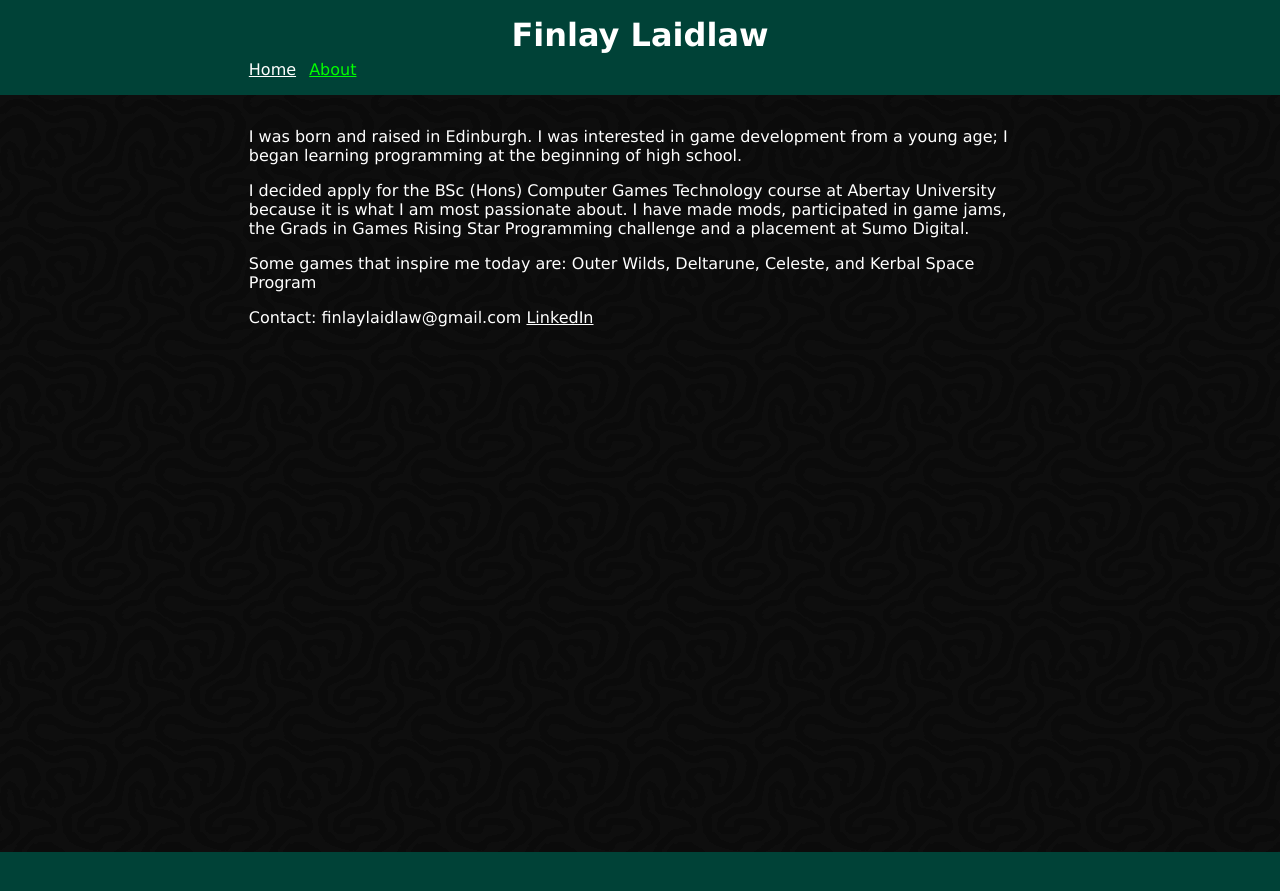
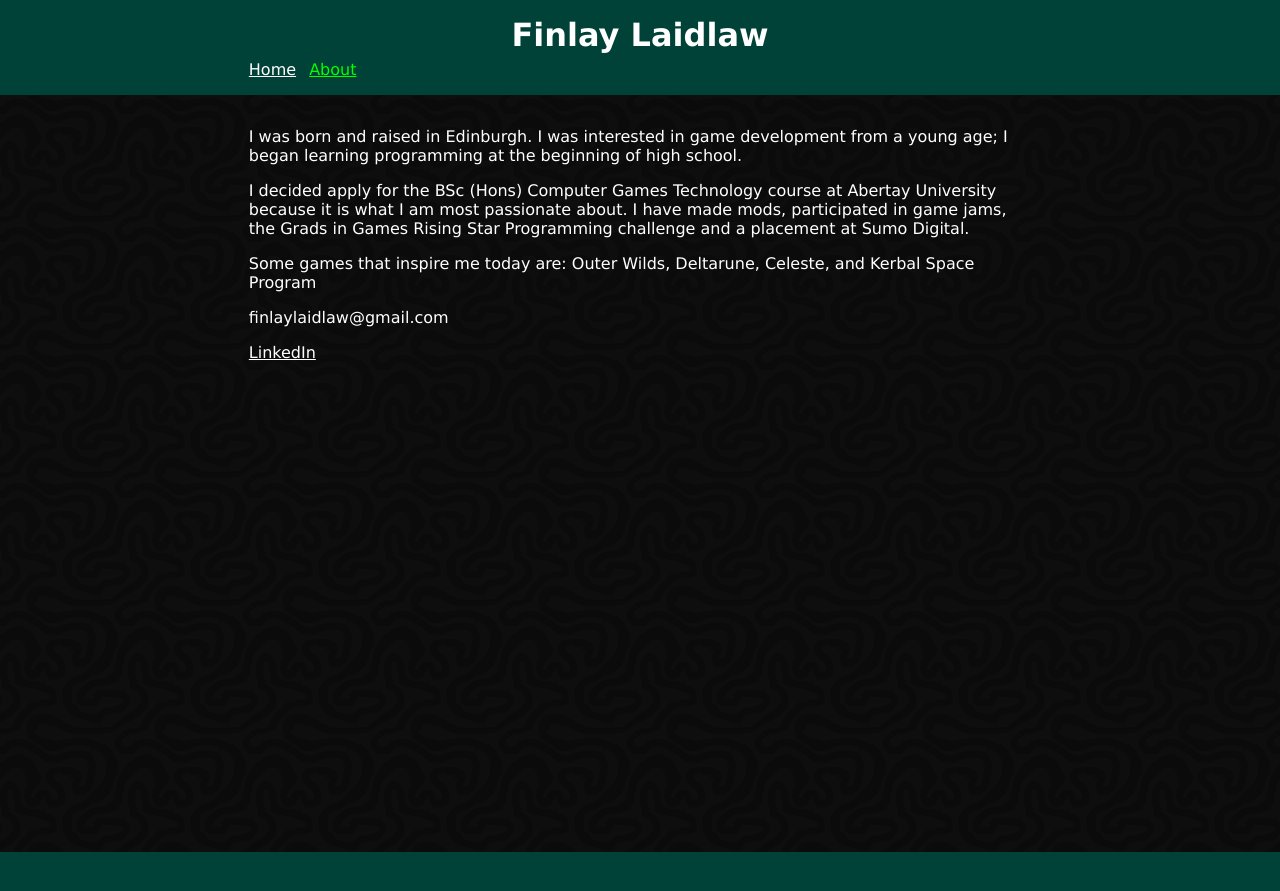
Before and after one commit to CyborgCabbage/cyborgcabbage.github.io, a Jekyll site: the page built from about.md, in a window 1280 px wide. Shown: the top 891 px of the page. Built offline with Jekyll 4.4.1, drawn with Linux system fonts in a browser that asks for light colours.

Commit message:
Email obfuscation

```diff
--- a/_sass/main.scss
+++ b/_sass/main.scss
@@ -112,3 +112,7 @@
     flex: auto;
   }
 }
+
+div.email > span:nth-child(even) {
+	display: none;
+}
--- a/about.md
+++ b/about.md
@@ -8,6 +8,7 @@
 
 Some games that inspire me today are: Outer Wilds, Deltarune, Celeste, and Kerbal Space Program
 
-Contact:
-finlaylaidlaw@gmail.com
+<!-- Email obfuscation, some spans are removed with CSS by display:none -->
+<div class="email"><span>finlay</span><span>jericho</span><span>laidlaw@</span><span>zemp.</span><span>gm</span><span>clink.</span><span>ail.</span><span>kirkle.</span><span>com</span></div>
+
 [LinkedIn](https://uk.linkedin.com/in/finlay-laidlaw-3302ab2b1)
```
